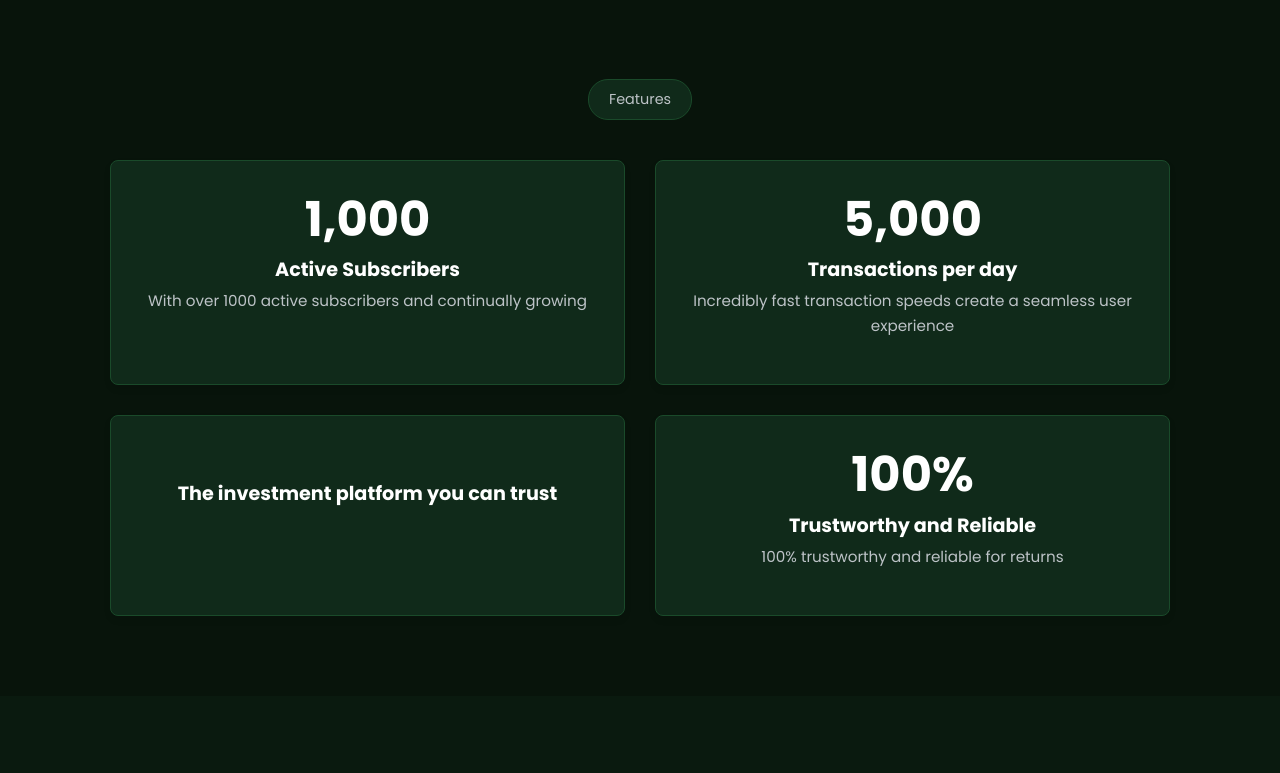
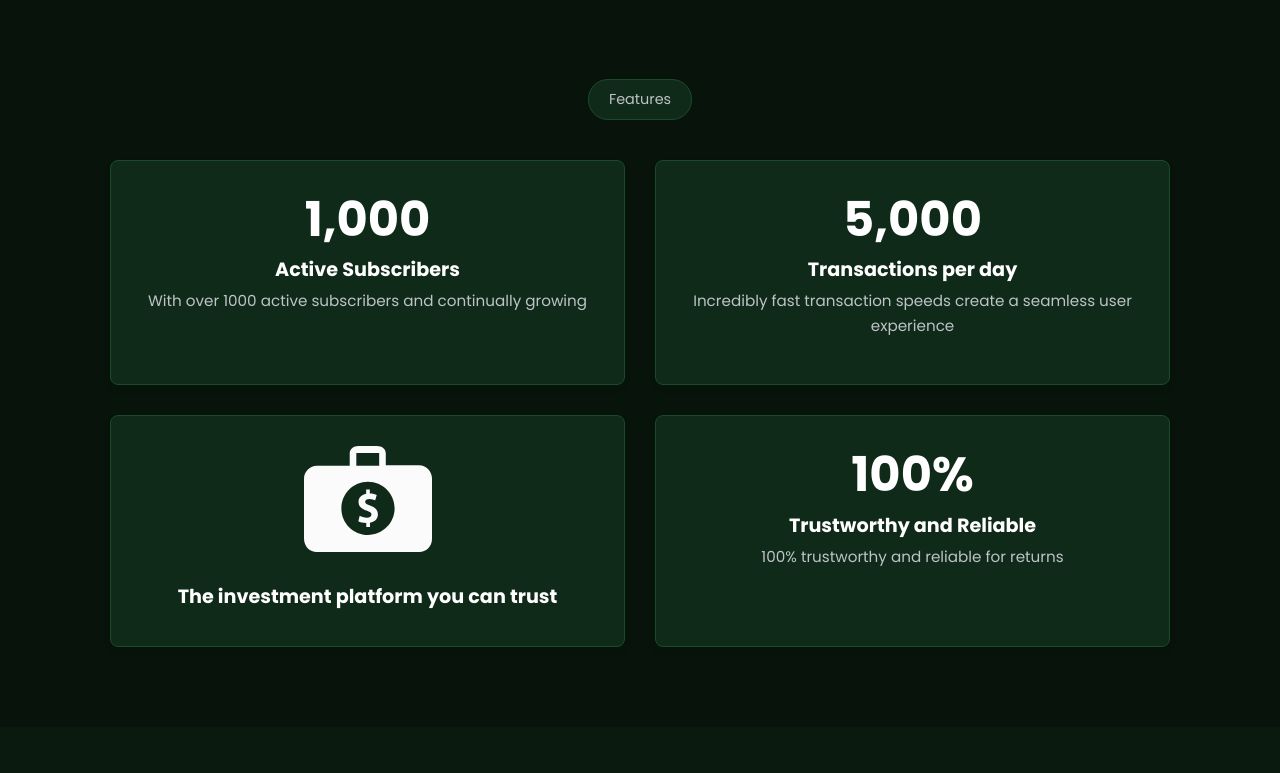
Before and after one commit to dotunv/agapeweb, a Django app: page / in a window 1280 px wide. Shown: the part 829-1602 px from the top of the page. Run offline with Django 5.2, Linux system fonts and the light colour scheme; some libraries are stand-ins or nearby versions.

Commit message:
Replace Font Awesome icon with SVG in home template for improved scalability and performance

```diff
--- a/templates/home.html
+++ b/templates/home.html
@@ -55,10 +55,10 @@
                     <p>Incredibly fast transaction speeds create a seamless user experience</p>
                 </div>
                 <div class="feature-card">
-                     <!-- Using Font Awesome icon as placeholder -->
-                    <i class="fas fa-briefcase-dollar feature-icon"></i>
+                    <svg width="128" height="106" viewBox="0 0 128 106" fill="none" xmlns="http://www.w3.org/2000/svg" class="feature-icon">
+                        <path d="M115.225 19.2727H81.7778V7.23995C81.7778 2.79607 77.8271 0 72.9646 0C72.9646 0 54.4264 0 54.5275 0C49.7666 0 45.7143 2.79607 45.7143 7.23995V19.7799H12.7822C6.16533 19.7799 0 25.3873 0 32.7971C0 32.9974 0 92.4254 0 92.4254C0 100.686 6.1821 106 12.6984 106H115.275C121.763 106 128 101.137 128 92.7779C128 92.7779 128 32.6972 128 32.4436C127.95 24.9465 121.812 19.2727 115.225 19.2727ZM52.3175 7.10048H75.1746V19.7799H52.3175V7.10048ZM63.9604 88.9335C49.2856 88.9335 37.3724 77.0382 37.3724 62.3853C37.3724 47.6538 49.2069 35.6799 63.9604 35.6799C78.7139 35.6799 90.6271 47.5752 90.6271 62.3067C90.6271 77.0382 78.6352 88.9335 63.9604 88.9335ZM73.9012 68.2676C73.9012 72.4426 71.3503 75.6201 65.9591 76.8282V81.0033H62.2771V76.9595C59.0949 76.9595 55.8867 76.1192 54.335 75.2529L55.6759 69.8697C57.3851 70.7101 60.0676 71.7077 62.9079 71.7077C65.9586 71.7077 67.4575 70.3683 67.4575 68.5303C67.4575 66.6923 66.0109 65.9305 62.4874 64.5652C57.5959 62.8585 54.5453 60.3901 54.5453 56.0045C54.5453 51.9608 57.2277 48.7833 62.1455 47.7852V43.4002H65.8276V47.5752C68.8782 47.5752 71.0872 48.2057 72.7177 49.0719L71.2188 54.3237C70.0089 53.8247 68.0366 52.9843 65.3278 52.9843C62.6189 52.9843 61.1464 54.3237 61.1464 55.6627C61.1464 57.5007 62.8556 58.2097 66.5377 59.7064C71.5606 61.5454 73.9012 64.0925 73.9012 68.2676Z" fill="#FBFBFB"/>
+                    </svg>
                     <h4>The investment platform you can trust</h4>
-                     <!-- The text below the icon seems integrated with the title -->
                 </div>
                 <div class="feature-card">
                     <h2>100%</h2>
```
Also changed, not shown: static/images/icons/folder.svg (added).
